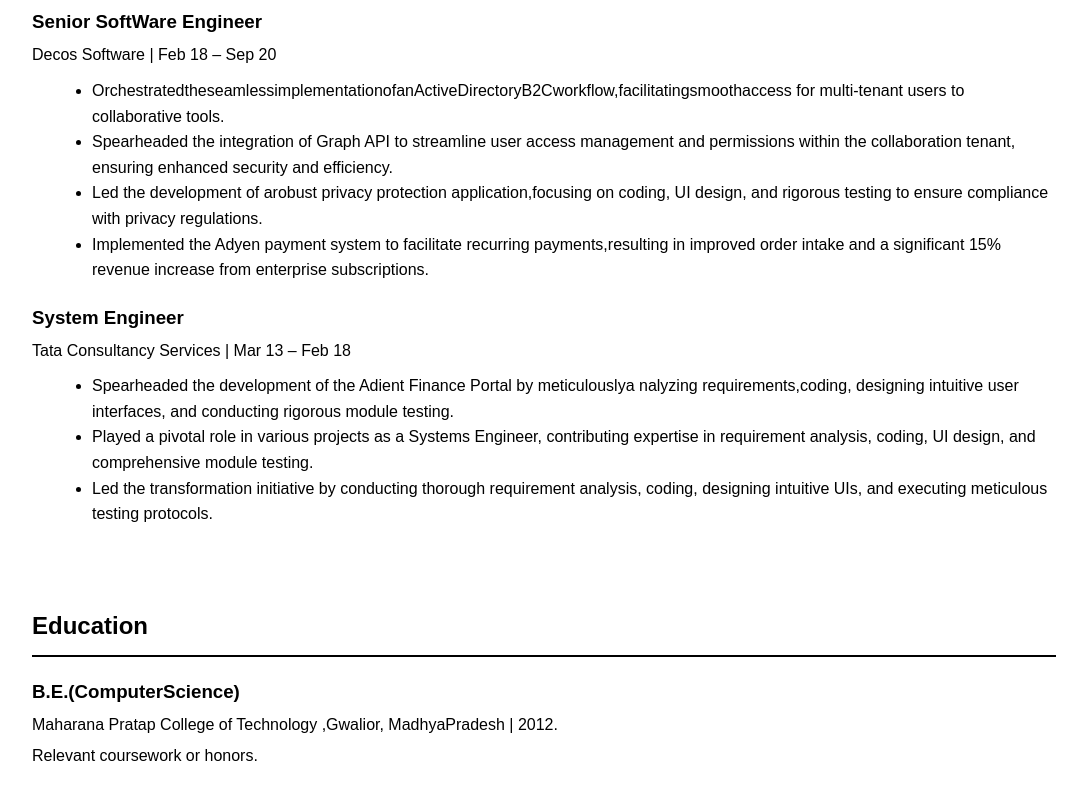
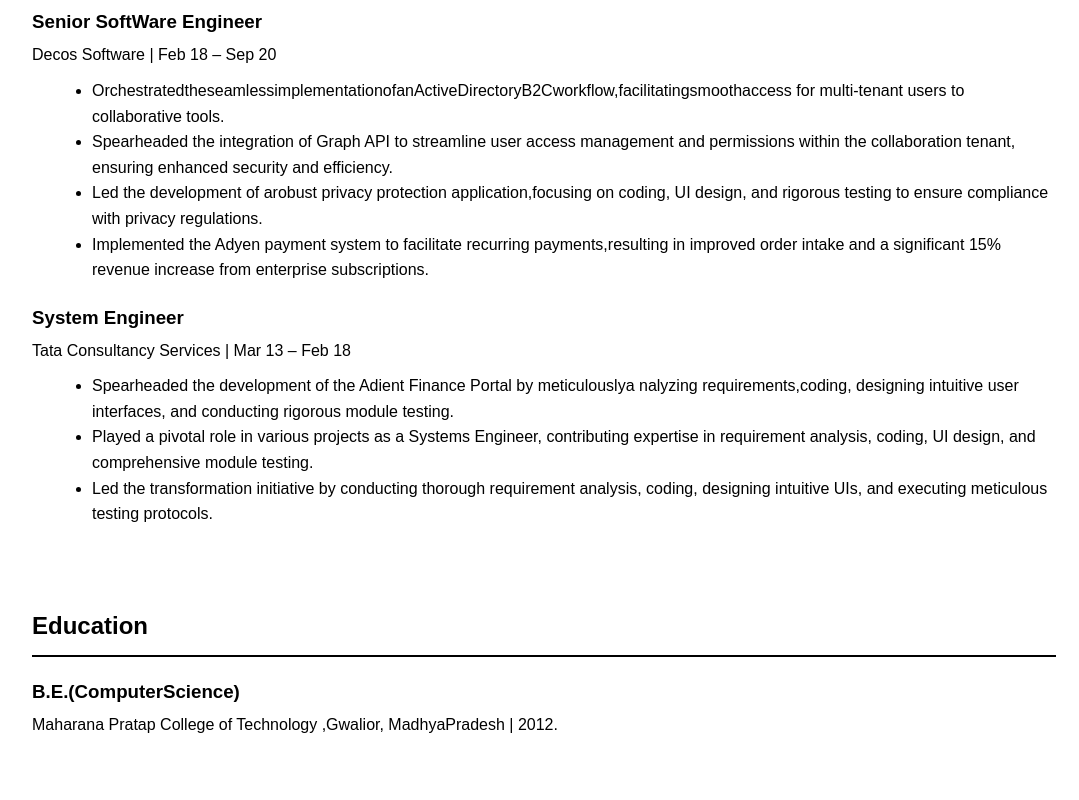
Before and after one commit to prashant3589/prashant3589.github.io, a plain HTML site: page index.html in a window 1280 px wide. Shown: the part 1353-2153 px from the top of the page, without its empty margins (96-1175 px from the left). After the commit the page ends 2131 px from the top, so only its background shows below. Drawn offline with Linux system fonts and the light colour scheme.

Commit message:
Update index.html

```diff
--- a/index.html
+++ b/index.html
@@ -137,7 +137,6 @@
             <div class="school">
                 <h3>B.E.(ComputerScience)</h3>
                 <p>Maharana Pratap College of Technology ,Gwalior, MadhyaPradesh | 2012.</p>
-                <p>Relevant coursework or honors.</p>
             </div>
             <!-- Repeat the above div.school block for each educational qualification -->
         </div>
```
